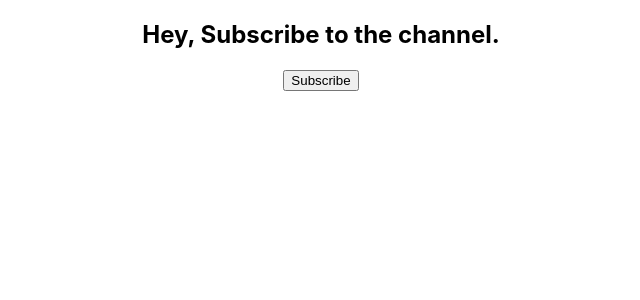
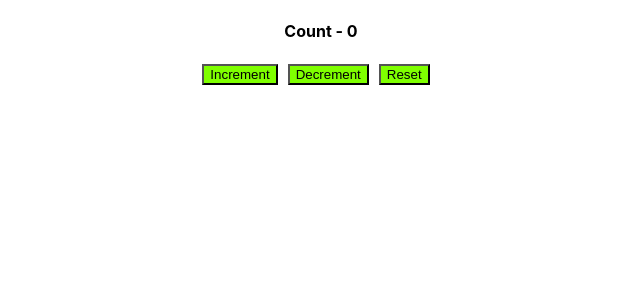
Before and after one commit to mvssgupta/UnderstandingReact, a React (Create React App) app: page / in a window 1280 px wide. Shown: the top 300 px of the page, without its empty margins (319-959 px from the left). Built offline with nearby package versions, Linux system fonts and the light colour scheme.

Commit message:
Implemented a counter application using state and useState in a Class component

```diff
--- a/src/App.js
+++ b/src/App.js
@@ -2,7 +2,8 @@ import './App.css';
 // import Greet from './components/Greet';
 // import Welcome from './components/Welcome';
 // import GreetPersons from './components/GreetPersons';
-import Message from './components/Message';
+// import Message from './components/Message';
+import Counter from './components/Counter';
 
 function App() {
   return (
@@ -11,7 +12,8 @@ function App() {
       <Welcome/>
       <GreetPersons name="Raghu"><p>Congratulations</p></GreetPersons>
       <GreetPersons name="Srinu"><button>Click me</button></GreetPersons> */}
-      <Message/>
+      {/* <Message/> */}
+      <Counter/>
     </div>
   );
 }
--- /dev/null
+++ b/src/components/Counter.js
@@ -0,0 +1,45 @@
+import React, { Component } from "react";
+
+class Counter extends Component {
+  constructor(props) {
+    super(props);
+
+    this.state = {
+      count: 0,
+    };
+  }
+  Increment()
+  {
+    this.setState ({
+        count : this.state.count + 1
+    })
+  }
+  Decrement()
+  {
+    if(this.state.count > 0)
+    {
+        this.setState ({
+            count : this.state.count - 1
+        })
+    }
+  }
+  Reset()
+  {
+        this.setState ({
+            count : 0
+        })
+  }
+
+  render() {
+    return (
+      <>
+        <h4>Count - {this.state.count}</h4>
+        <button className="CounterButton" onClick={() => this.Increment()}>Increment</button>
+        <button className="CounterButton" onClick={() => this.Decrement()}>Decrement</button>
+        <button className="CounterButton" onClick={() => this.Reset()}>Reset</button>
+      </>
+    );
+  }
+}
+
+export default Counter;
--- a/src/index.css
+++ b/src/index.css
@@ -11,3 +11,9 @@ code {
   font-family: source-code-pro, Menlo, Monaco, Consolas, 'Courier New',
     monospace;
 }
+
+.CounterButton{
+  margin-right:10px;
+  background-color: chartreuse;
+  color:black;
+}
```
